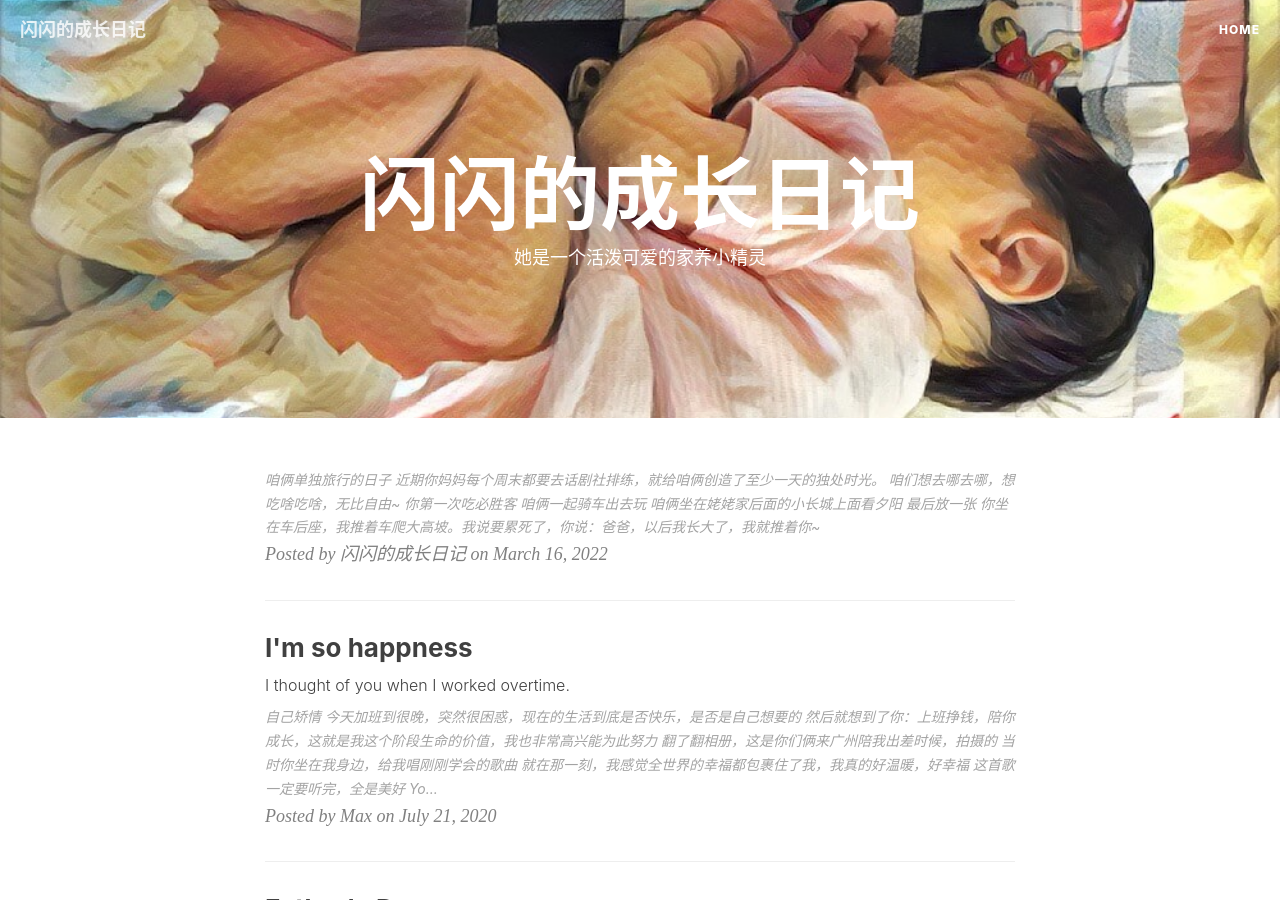
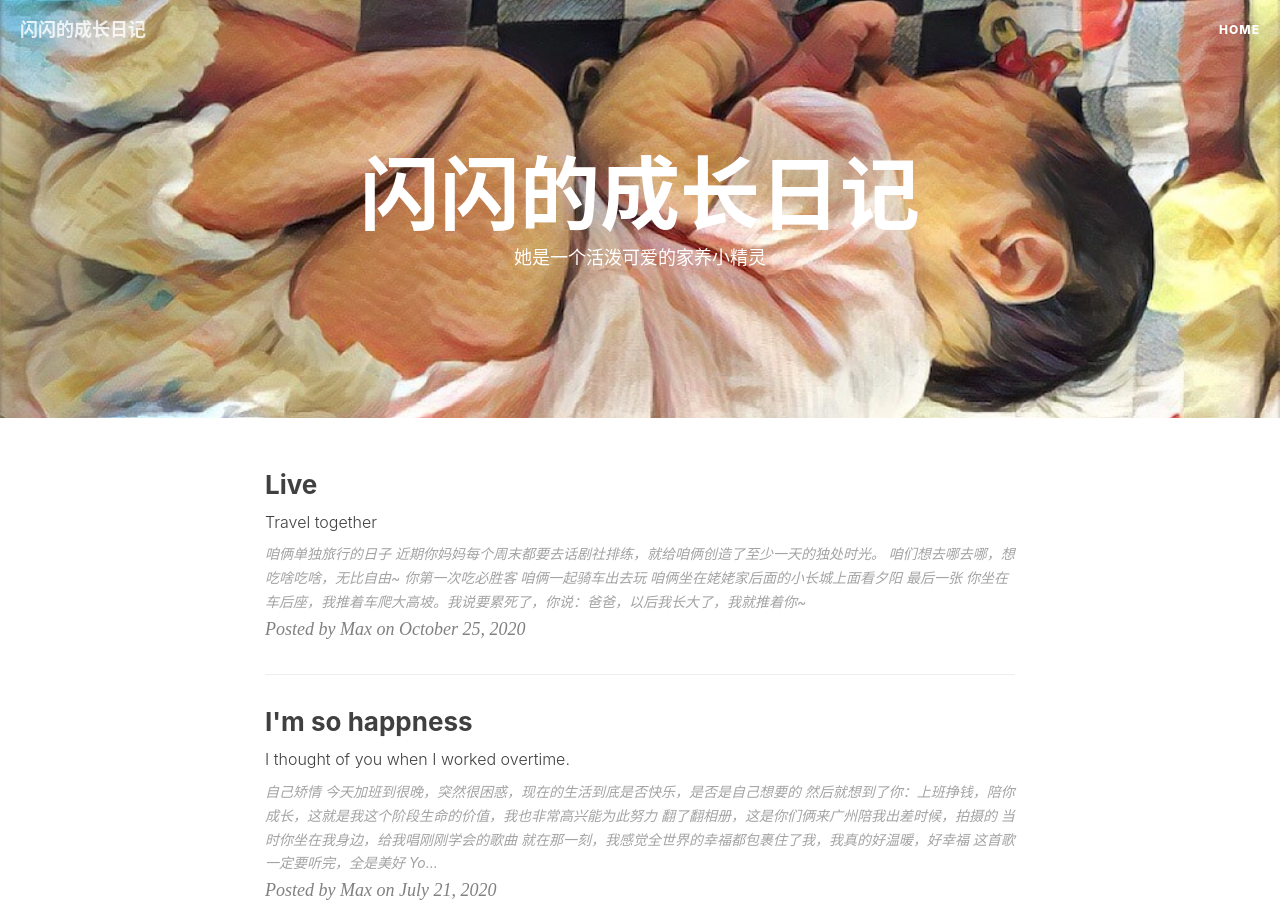
Before and after one commit to CabbageDaddy/cabbagedaddy.github.io, a Jekyll site: the page built from index.html, in a window 1280 px wide and 900 px high. Built offline with Jekyll 4.4.1, drawn with Linux system fonts in a browser that asks for light colours; nearby versions of some CDN libraries; the list of posts is cut into pages by our own code; comment, search, counter and statistics services are not loaded.

Commit message:
32323
1212

```diff
--- a/_posts/2020-10-25-Live.markdown
+++ b/_posts/2020-10-25-Live.markdown
@@ -31,6 +31,6 @@
 <br>
 <img src="/img/post-20201025-3.jpg"  alt="图片说明" width="38%" style="display: inline-block;" ><img src="/img/post-20201025-4.jpg"  alt="图片说明" width="50%" style="display: inline-block; margin-left: 10px;">
 
-<h4>最后放一张</h4>
+<h4>最后一张</h4>
 <br>你坐在车后座，我推着车爬大高坡。我说要累死了，你说：爸爸，以后我长大了，我就推着你~
 ![img](/img/post-20201025-5.jpg)
```
Also changed, not shown: other parts of _posts/2020-10-25-Live.markdown (+1 -1 lines).
